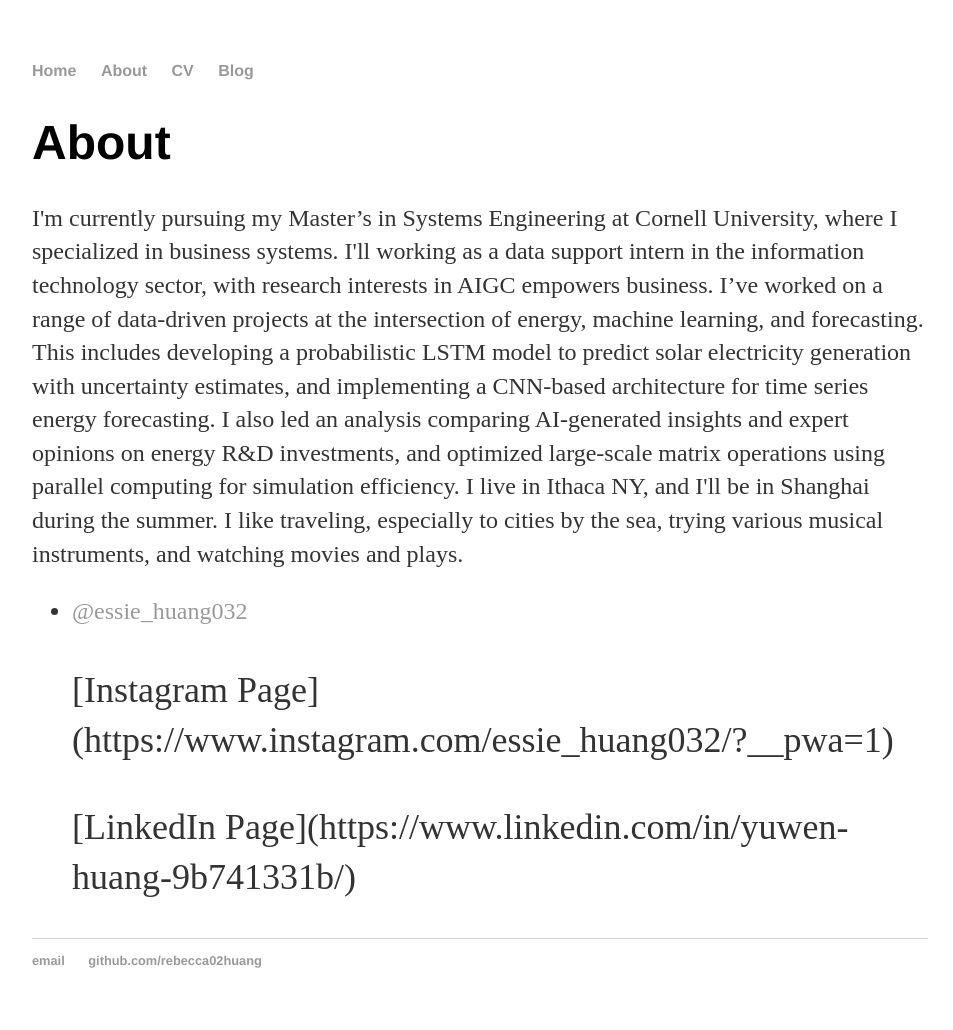
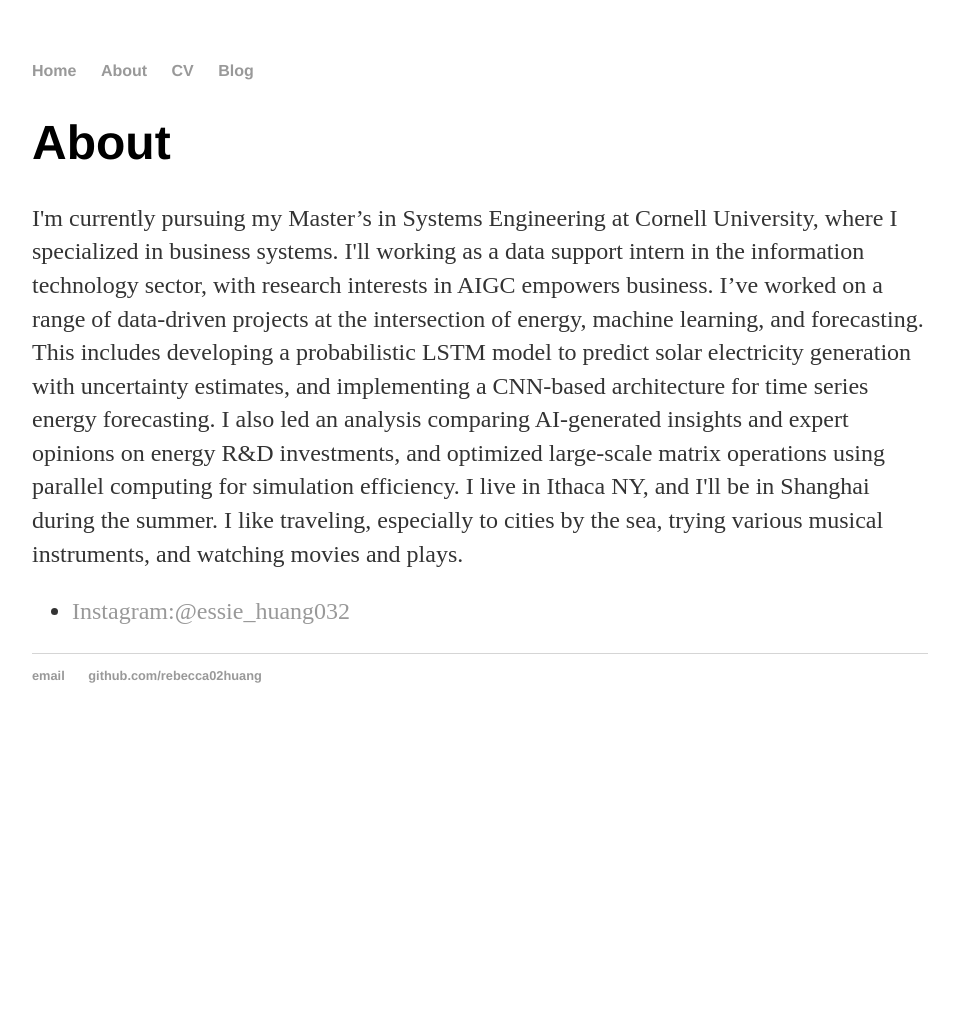
Before and after one commit to rebecca02huang/rebecca02huang.github.io, a Jekyll site: the page built from about/index.html, in a window 1280 px wide. Shown: the whole page, without its empty margins (160-1113 px from the left). Built offline with Jekyll 4.4.1, drawn with Linux system fonts in a browser that asks for light colours; after the commit the page ends 900 px from its top, so only the background shows below that.

Commit message:
Update index.html

```diff
--- a/about/index.html
+++ b/about/index.html
@@ -9,8 +9,6 @@ title: About Yuwen Huang
 </p>
 
 			<ul class="contacts">
-				<li><a href="#">@essie_huang032</a></li>
-				<p>[Instagram Page](https://www.instagram.com/essie_huang032/?__pwa=1)</p>
-				<p>[LinkedIn Page](https://www.linkedin.com/in/yuwen-huang-9b741331b/)</p>
+				<li><a href="https://instagram.com/your_username">Instagram:@essie_huang032</a></li>
 				</ul>
 		</div>
```
